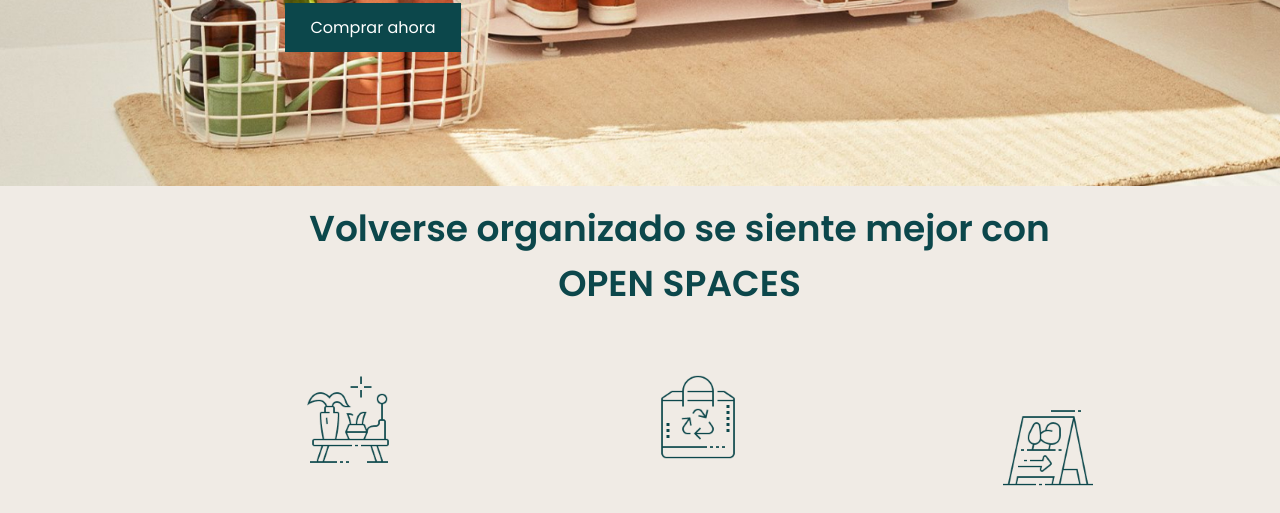
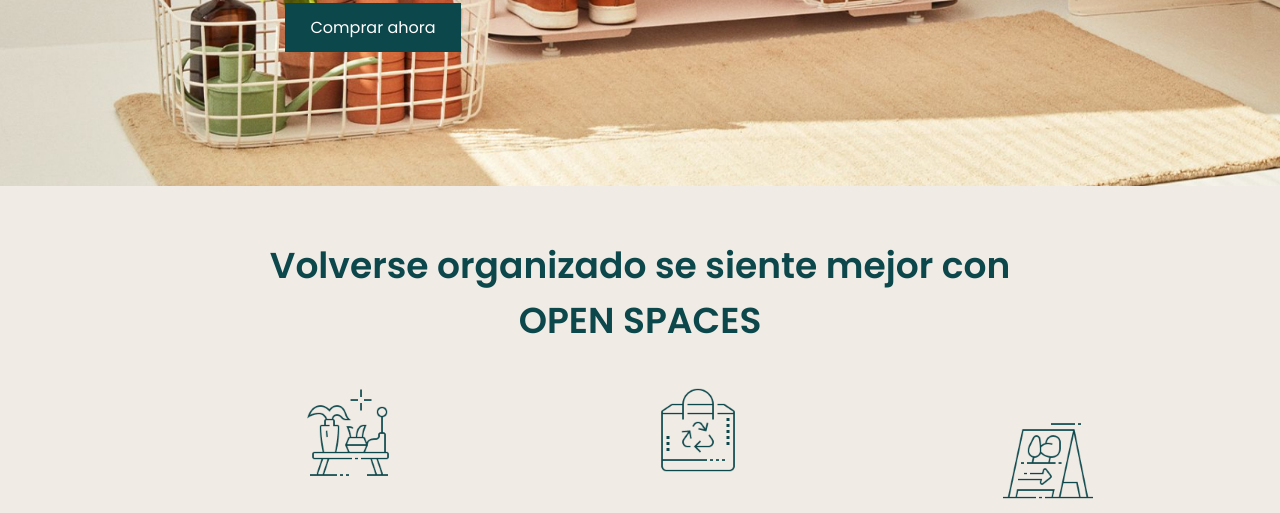
Before and after one commit to Adalab/modulo-1-evaluacion-final-ruadaslucia, a website: page docs/index.html in a window 1280 px wide. Shown: the part 614-1127 px from the top of the page. Drawn offline with nearby package versions, Linux system fonts and the light colour scheme; a web font is replaced by a local one.

Commit message:
fix title module 2

```diff
--- a/src/scss/layout/_main.scss
+++ b/src/scss/layout/_main.scss
@@ -161,13 +161,13 @@
         transform: translateX(-40px);
       }
       &__title {
-        margin-left: 470px;
-        padding: 0;
+        display: flex;
+        flex-direction: row;
+        justify-content: center;
       }
       &__title h2 {
         width: 799px;
         font-size: 36px;
-        transform: translateX(-190px);
       }
     }
     .module4 {
```
Also changed, not shown: docs/assets/css/main.css.
